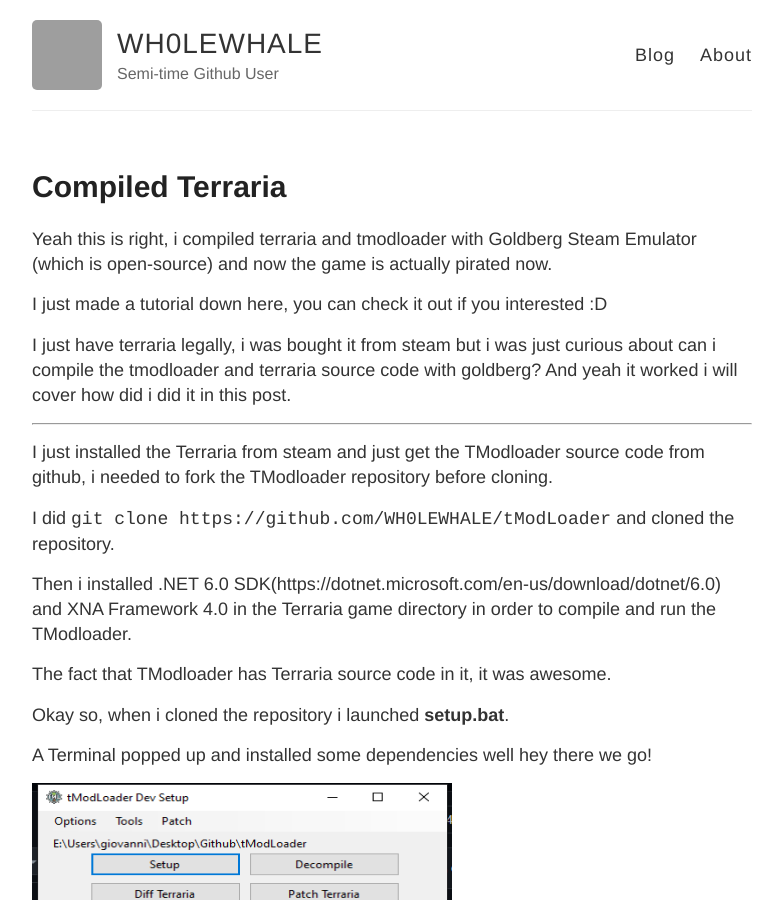
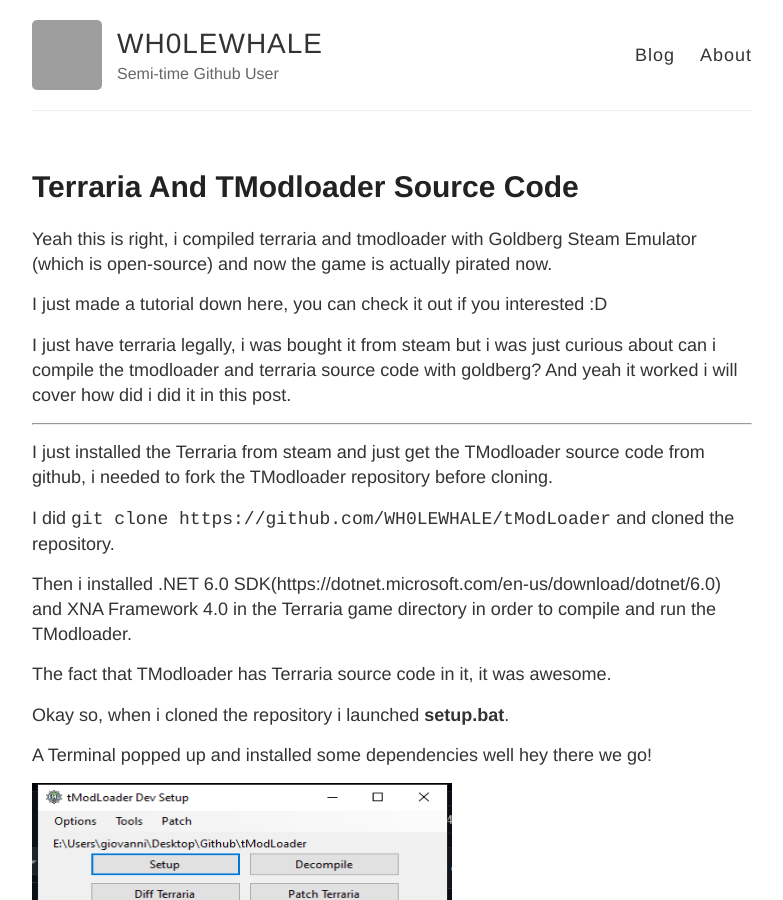
Before and after one commit to AnomaliesGentoolman/AnomaliesGentoolman.github.io, a Jekyll site: the page built from _posts/2024-2-7-compiled-terraria.md, in a window 1280 px wide and 900 px high. Shown: the whole window, without its empty margins (248-1031 px from the left). Built offline with Jekyll 4.4.1, drawn with Linux system fonts in a browser that asks for light colours; grey boxes are pictures that could not be loaded.

Commit message:
Update 2024-2-7-compiled-terraria.md

```diff
--- a/_posts/2024-2-7-compiled-terraria.md
+++ b/_posts/2024-2-7-compiled-terraria.md
@@ -1,5 +1,6 @@
 ---
 layout: post
+title: Terraria And TModloader Source Code
 description: Compiled Terraria and Tmodloader with Goldberg Steam Emulator
 tags: terraria tmodloader goldberg
 ---
```
